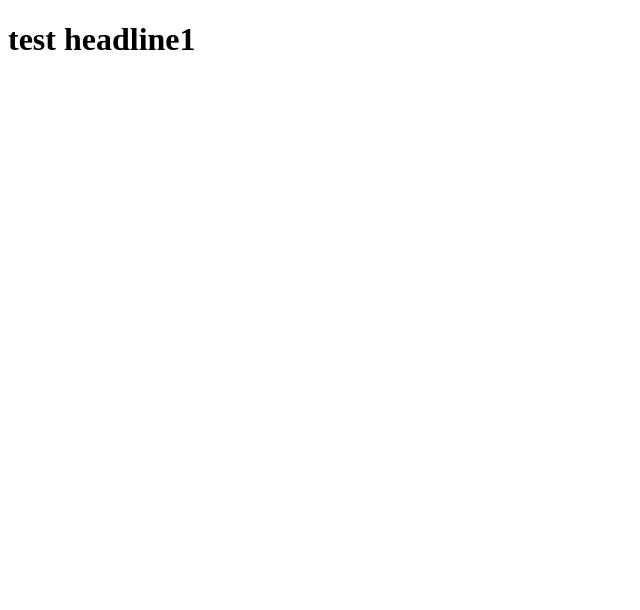
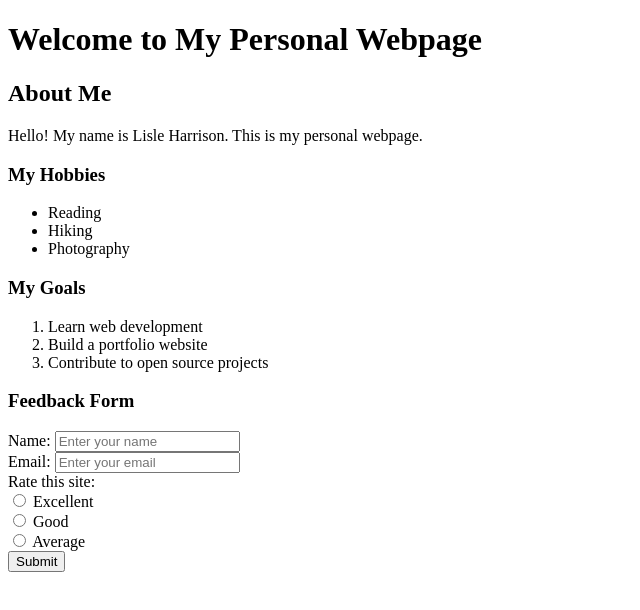
Before and after one commit to fswebdevil/Coursera-test, a plain HTML site: page index.html in a window 1280 px wide. Shown: the whole page, without its empty margins (0-640 px from the left). Drawn offline with Linux system fonts and the light colour scheme.

Commit message:
Update index.html

```diff
--- a/index.html
+++ b/index.html
@@ -1,9 +1,50 @@
 <!DOCTYPE html>
-<html>
-  <header>
+<html lang="en">
+<head>
+    <meta charset="UTF-8">
+    <meta name="viewport" content="width=device-width, initial-scale=1.0">
+ <title>My Personal Webpage</title>
+</head>
+<body>
 
-  </header>
-  <body>
-    <h1>test headline1</h1>
-  </body>
+    <h1>Welcome to My Personal Webpage</h1>
+    <h2>About Me</h2>
+    <p>Hello! My name is Lisle Harrison. This is my personal webpage.</p>
+
+    <h3>My Hobbies</h3>
+    <ul>
+        <li>Reading</li>
+        <li>Hiking</li>
+        <li>Photography</li>
+    </ul>
+
+    <h3>My Goals</h3>
+    <ol>
+        <li>Learn web development</li>
+        <li>Build a portfolio website</li>
+        <li>Contribute to open source projects</li>
+    </ol>
+
+    <h3>Feedback Form</h3>
+    <form action="submit.html" method="post">
+        <label for="name">Name:</label>
+        <input type="text" id="name" name="name" placeholder="Enter your name" required><br>
+
+        <label for="email">Email:</label>
+        <input type="email" id="email" name="email" placeholder="Enter your email" required><br>
+
+        <label>Rate this site:</label><br>
+        <input type="radio" id="excellent" name="rating" value="excellent">
+        <label for="excellent">Excellent</label><br>
+
+        <input type="radio" id="good" name="rating" value="good">
+        <label for="good">Good</label><br>
+
+        <input type="radio" id="average" name="rating" value="average">
+        <label for="average">Average</label><br>
+
+        <input type="submit" value="Submit">
+    </form>
+
+</body>
 </html>
```
